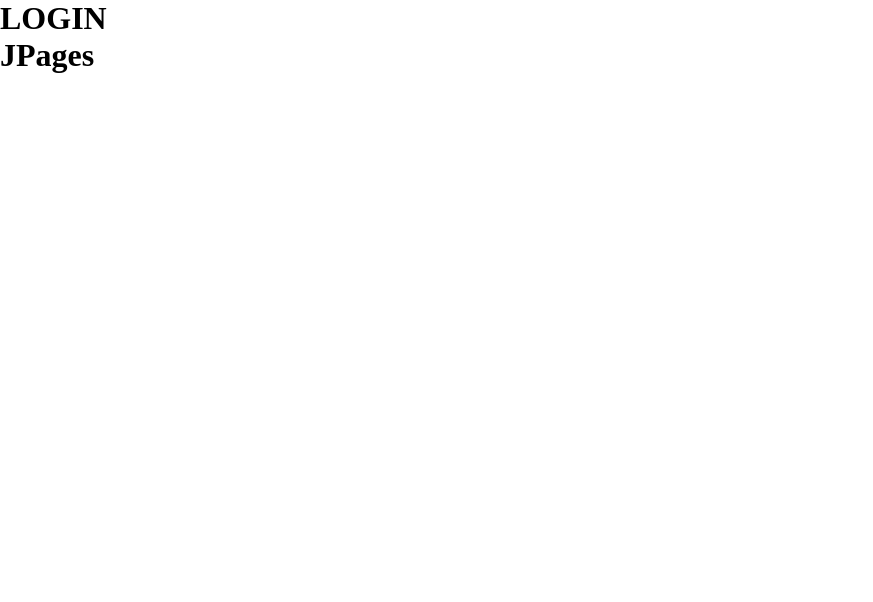
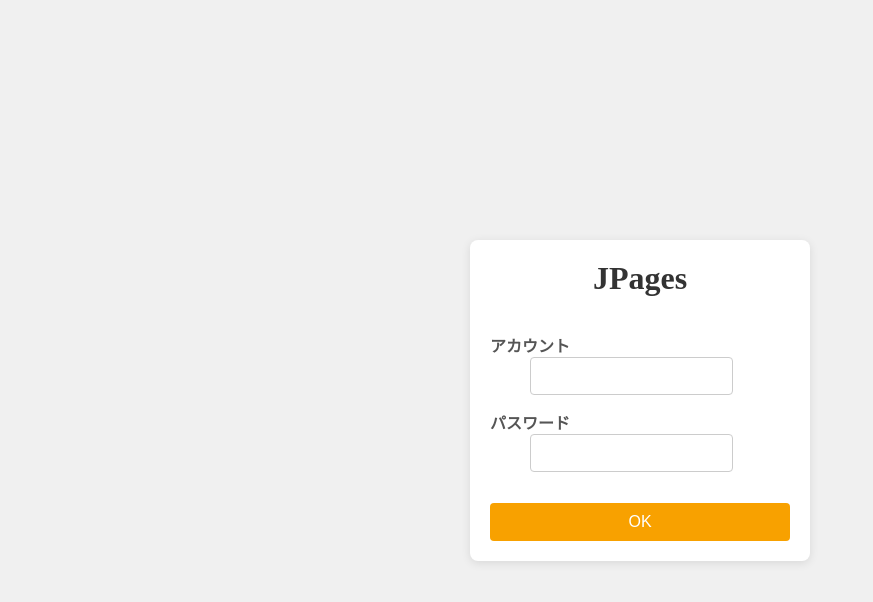
Before and after one commit to 22jz0138/testvite, a React (Vite) app: page / in a window 1280 px wide. Shown: the top 602 px of the page, without its empty margins (0-873 px from the left). Built offline with nearby package versions, Linux system fonts and the light colour scheme; a web font is replaced by a local one.

Commit message:
victory追加ダッシュボード作成途中

```diff
--- a/package.json
+++ b/package.json
@@ -23,7 +23,8 @@
     "react-admin": "^5.2.3",
     "react-dom": "^18.3.1",
     "react-pro-sidebar": "^1.1.0",
-    "react-router-dom": "^6.27.0"
+    "react-router-dom": "^6.27.0",
+    "victory": "^37.3.1"
   },
   "devDependencies": {
     "@eslint/js": "^9.11.1",
--- /dev/null
+++ b/src/components/common/questionnaire/Questionnaire.jsx
@@ -0,0 +1,51 @@
+import React from 'react'
+import {VictoryPie,VictoryTheme,VictoryContainer} from "victory";
+import styles from "./Questionnaire.module.css";
+
+
+export const Questionnaire = () => {
+  return (
+    <>
+        {/* <div>
+            <h1>総来場者</h1>
+        </div> */}
+        <div classname={styles.graph}>
+            <h1>来場者区分</h1>
+            <VictoryPie
+                innerRadius={100}
+                padAngle={5}
+                width={400}
+                height={400}
+                viewBox={"s0 0 500 500 "}
+                data={[
+                    { x: "企業", y: 30 },
+                    { x: "学校関係者", y: 35 },
+                    { x: "学生", y: 25 },
+                    { x: "その他", y: 10 },
+                ]}
+                style={{
+
+                    labels: {
+                      fontSize: 20, // ラベル文字サイズの変更
+                      fill: '#333', // ラベルの文字色
+                    },
+                }}
+                theme={VictoryTheme.clean}
+                containerComponent={
+                <VictoryContainer
+                    style={{
+                        backgroundColor: "#f0f0f0", // 背景色
+                        padding: "20px", // パディング
+                        borderRadius: "10px", // 角を丸く
+                        boxShadow: "0px 4px 8px rgba(0, 0, 0, 0.1)", // 影
+                    }}
+                />
+                }
+            />
+        </div>
+        <div>
+
+        </div>
+    </>
+  )
+}
--- /dev/null
+++ b/src/components/common/questionnaire/Questionnaire.module.css
@@ -0,0 +1,4 @@
+.graph{
+    width: 400px;
+    height: 400px;
+}
--- a/src/components/pages/login/Login.jsx
+++ b/src/components/pages/login/Login.jsx
@@ -1,15 +1,52 @@
 import React from 'react'
 import styles from "./Login.module.css"
+import { useState } from 'react'
+import Ajax from '../../../hooks/Ajax';
 
 
 function Login() {
+    const [account, setAccount] = useState('');
+    const [password, setPassword] = useState('');
+    const inputAccount = (e) => {
+        setAccount(e.target.value);
+    }
+    const inputPassword = (e) => {
+        setPassword(e.target.value);
+    }
+    console.log(account, password);
+    const handleSubmit = (ev) => {
+        ev.preventDefault();
+        const req = {
+            account : account,
+            password : password
+        }
+        Ajax(null, null, 'login', 'POST',  req)
+        .then((data) => {
+            if(data.status === 'success') {
+            console.log("dekita");
+            } else {
+            console.log(data.massage);
+            }
+        })
+        }
     return (
         <>
             <div className={styles.loginPage}>
-                <h1>LOGIN</h1>
                 <div className={styles.loginArea}>
-                    <h1>JPages</h1>
-
+                    <h1 className={styles.loinLogo}>JPages</h1>
+                    <form onSubmit={handleSubmit} className={styles.uiForm}>
+                        <dl>
+                            <div className={styles.formField}>
+                                <dt><label htmlFor="account">アカウント</label></dt>
+                                <dd><input type="text" id="account" onChange={inputAccount}></input></dd>
+                            </div>
+                            <div className={styles.formField}>
+                                <dt><label htmlFor="password">パスワード</label></dt>
+                                <dd><input type="password" id="password" onChange={inputPassword}></input></dd>
+                            </div>
+                        </dl>
+                        <button type="submit">OK</button>
+                    </form>
                 </div>
             </div>
         </>
--- a/src/components/pages/login/Login.module.css
+++ b/src/components/pages/login/Login.module.css
@@ -1,4 +1,103 @@
-.loginPage{
+/* .loginPage{
     width: 100%;
     height: 100%;
+    background: #f1f1f1;
+    display: flex;
+    justify-content: center;
+    align-items: center;
 }
+h1{
+    text-align: center;
+}
+
+.loginArea{
+    width: 70%;
+    max-width: 450px;
+    border: 1px solid #dfefef;
+    padding: 30px;
+    border-radius: 10px;
+    background-color: #fbf5f5;
+    box-shadow: 2px 12px 17px -7px #383838;
+    border-radius: 15px;
+}
+
+.uiForm{
+    display: flex;
+    flex-direction: column;
+    align-items: center;
+    justify-content: space-evenly;
+    height: 400px;
+}
+
+.formField{
+    display: flex;
+    flex-direction: column;
+    width: 100%;
+} */
+
+/* Login.module.css */
+
+.loginPage {
+    display: flex;
+    justify-content: center;
+    align-items: center;
+    height: 100vh;
+    background-color: #f0f0f0;
+}
+
+.loginArea {
+    background-color: white;
+    border-radius: 8px;
+    box-shadow: 0 2px 10px rgba(0, 0, 0, 0.1);
+    padding: 20px;
+    width: 300px;
+}
+
+.loinLogo{
+    text-align: center;
+    color: #333;
+    margin-bottom: 20px;
+}
+
+.uiForm {
+    display: flex;
+    flex-direction: column;
+}
+
+.formField {
+    margin-bottom: 15px;
+}
+
+label {
+    margin-bottom: 5px;
+    font-weight: bold;
+    color: #555;
+}
+
+input[type="text"],
+input[type="password"] {
+    padding: 10px;
+    border: 1px solid #ccc;
+    border-radius: 4px;
+    font-size: 14px;
+}
+
+input[type="text"]:focus,
+input[type="password"]:focus {
+    border-color: #F8A100;
+    outline: none;
+}
+
+button {
+    padding: 10px;
+    background-color: #F8A100;
+    color: white;
+    border: none;
+    border-radius: 4px;
+    font-size: 16px;
+    cursor: pointer;
+}
+
+button:focus {
+    background-color: #F8A100;
+}
--- a/src/components/pages/mainteam/MainTeamPage.jsx
+++ b/src/components/pages/mainteam/MainTeamPage.jsx
@@ -1,9 +1,9 @@
 import React from 'react';
 import Header from "../../common/header/Header";
 import RoutingSidebar from '../../common/sidebar/RoutingSidebar';
-import useSetSidebar from '../../../hooks/useSetSidebar';
 import { Team } from '../../common/team/Team';
 import styles from "./MainTeamPage.module.css";
+import useSetSidebar from '../../../hooks/useSetSidebar';
 import useSetUrlPath from '../../../hooks/useSetUrlPath';
 
 
--- a/src/components/pages/questionnaire/QuestionnairePage.jsx
+++ b/src/components/pages/questionnaire/QuestionnairePage.jsx
@@ -4,6 +4,7 @@ import RoutingSidebar from '../../common/sidebar/RoutingSidebar';
 import useSetSidebar from '../../../hooks/useSetSidebar';
 import styles from './QuestionnairePage.module.css'
 import useSetUrlPath from '../../../hooks/useSetUrlPath';
+import { Questionnaire } from '../../common/questionnaire/Questionnaire';
 
 
 const QuestionnairePage = () => {
@@ -14,6 +15,7 @@ const QuestionnairePage = () => {
   <Header toggleSidebar={toggleSidebar} path={mypath}/>
       <div className={styles.flex}>
         <RoutingSidebar checkbool={checkbool}/>
+        <Questionnaire/>
       </div>
     </>
   )
```
Also changed, not shown: src/components/common/teamdetail/TeamDetail.jsx (added, +12 -0 lines), 1 other file (tests, documents, lock files or other folders).
